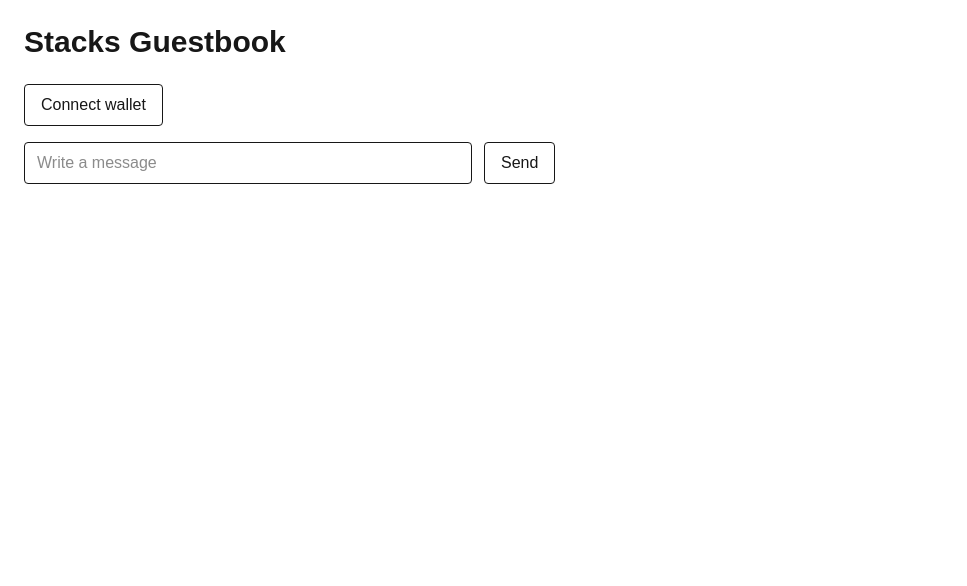
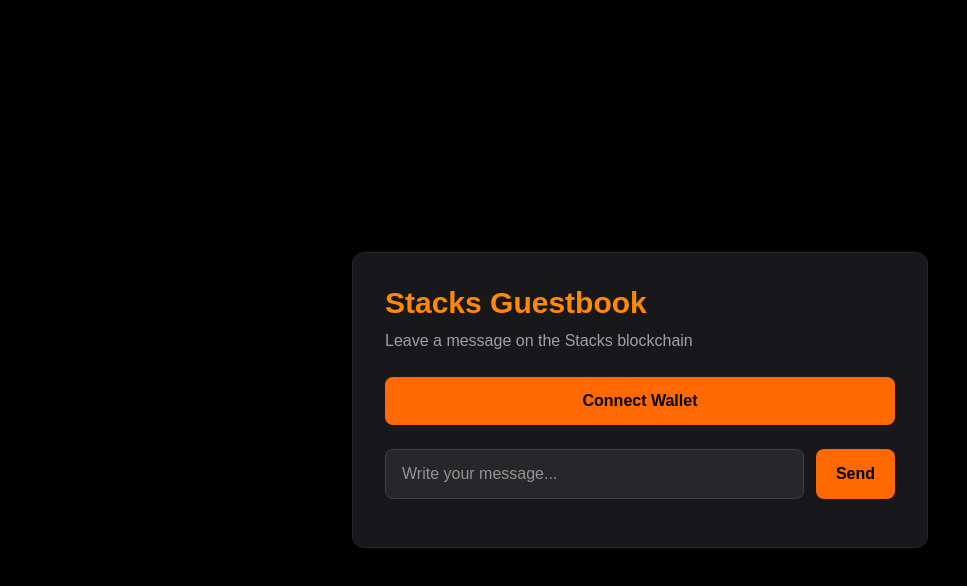
Before and after one commit to MrKhano/stacks-guestbook, a Next.js app: page / in a window 1280 px wide. Shown: the top 586 px of the page, without its empty margins (0-967 px from the left). Built offline with nearby package versions, Linux system fonts and the light colour scheme.

Commit message:
update color

```diff
--- a/app/GuestbookClient.tsx
+++ b/app/GuestbookClient.tsx
@@ -27,8 +27,8 @@
 
       setStatus("Wallet connected.");
     } catch (error) {
-      console.error("Connect error:", error);
-      setStatus("Connection failed or request rejected.");
+      console.error(error);
+      setStatus("Connection failed.");
     } finally {
       setIsBusy(false);
     }
@@ -43,12 +43,14 @@
       const contractName = process.env.NEXT_PUBLIC_CONTRACT_NAME;
 
       if (!contractAddress || !contractName) {
-        setStatus("Missing contract environment variables.");
+        setStatus("Missing contract variables.");
         return;
       }
 
-      if (!message.trim()) {
-        setStatus("Please enter a message.");
+      const trimmed = message.trim();
+
+      if (!trimmed) {
+        setStatus("Enter a message.");
         return;
       }
 
@@ -58,15 +60,16 @@
       const result = await request("stx_callContract", {
         contract: `${contractAddress}.${contractName}`,
         functionName: "add-message",
-        functionArgs: [stringAsciiCV(message.trim())],
+        functionArgs: [stringAsciiCV(trimmed)],
         network: "mainnet",
       });
 
-      console.log("Transaction result:", result);
+      console.log(result);
+
       setStatus("Transaction submitted.");
       setMessage("");
     } catch (error) {
-      console.error("Transaction error:", error);
+      console.error(error);
       setStatus("Transaction failed.");
     } finally {
       setIsBusy(false);
@@ -75,44 +78,59 @@
 
   if (!mounted) {
     return (
-      <main className="min-h-screen flex items-center justify-center p-6">
-        <p>Loading guestbook...</p>
-      </main>
+      <div className="min-h-screen flex items-center justify-center bg-black text-orange-400">
+        Loading...
+      </div>
     );
   }
 
   return (
-    <main className="min-h-screen p-6">
-      <h1 className="text-3xl font-bold mb-6">Stacks Guestbook</h1>
+    <div className="min-h-screen bg-black text-white flex items-center justify-center p-6">
 
-      <div className="flex gap-3 mb-4">
+      <div className="w-full max-w-xl bg-zinc-900 border border-zinc-800 rounded-xl p-8 shadow-xl">
+
+        <h1 className="text-3xl font-bold mb-2 text-orange-400">
+          Stacks Guestbook
+        </h1>
+
+        <p className="text-zinc-400 mb-6">
+          Leave a message on the Stacks blockchain
+        </p>
+
         <button
           onClick={handleConnect}
           disabled={isBusy}
-          className="border rounded px-4 py-2 disabled:opacity-50"
+          className="mb-6 w-full bg-orange-500 hover:bg-orange-600 text-black font-semibold py-3 rounded-lg transition"
         >
-          {isBusy ? "Please wait..." : "Connect wallet"}
+          Connect Wallet
         </button>
-      </div>
 
         <div className="flex gap-3 mb-4">
           <input
             value={message}
             onChange={(e) => setMessage(e.target.value)}
-          placeholder="Write a message"
-          className="border rounded px-3 py-2 w-full max-w-md"
+            placeholder="Write your message..."
+            maxLength={280}
             disabled={isBusy}
+            className="flex-1 bg-zinc-800 border border-zinc-700 rounded-lg px-4 py-3 focus:outline-none focus:border-orange-500"
           />
+
           <button
             onClick={handleSendMessage}
             disabled={isBusy}
-          className="border rounded px-4 py-2 disabled:opacity-50"
+            className="bg-orange-500 hover:bg-orange-600 text-black font-semibold px-5 rounded-lg transition"
           >
             Send
           </button>
         </div>
 
-      {status && <p>{status}</p>}
-    </main>
+        {status && (
+          <div className="mt-4 text-sm text-orange-400">
+            {status}
+          </div>
+        )}
+
+      </div>
+    </div>
   );
 }
```
Lines whose indentation alone changed are shown as unchanged.
